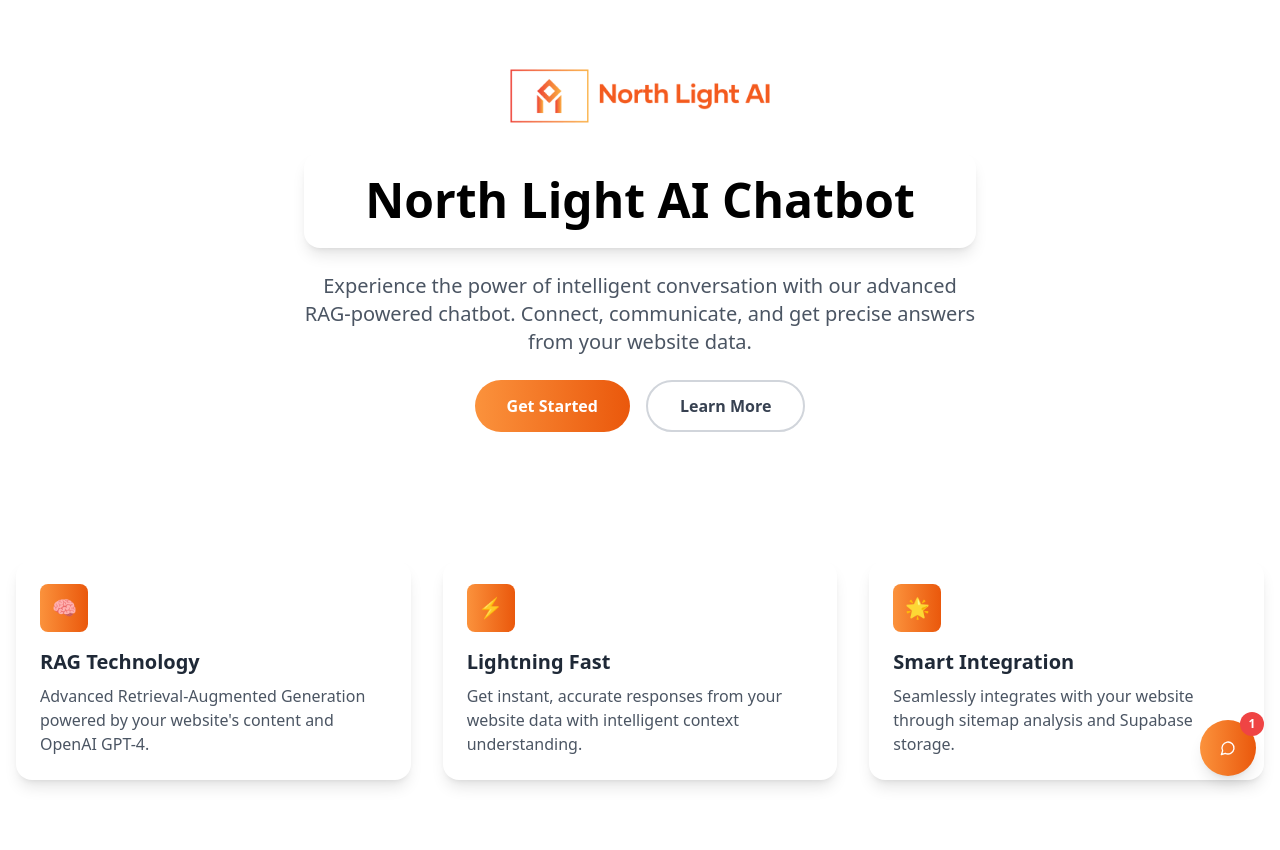
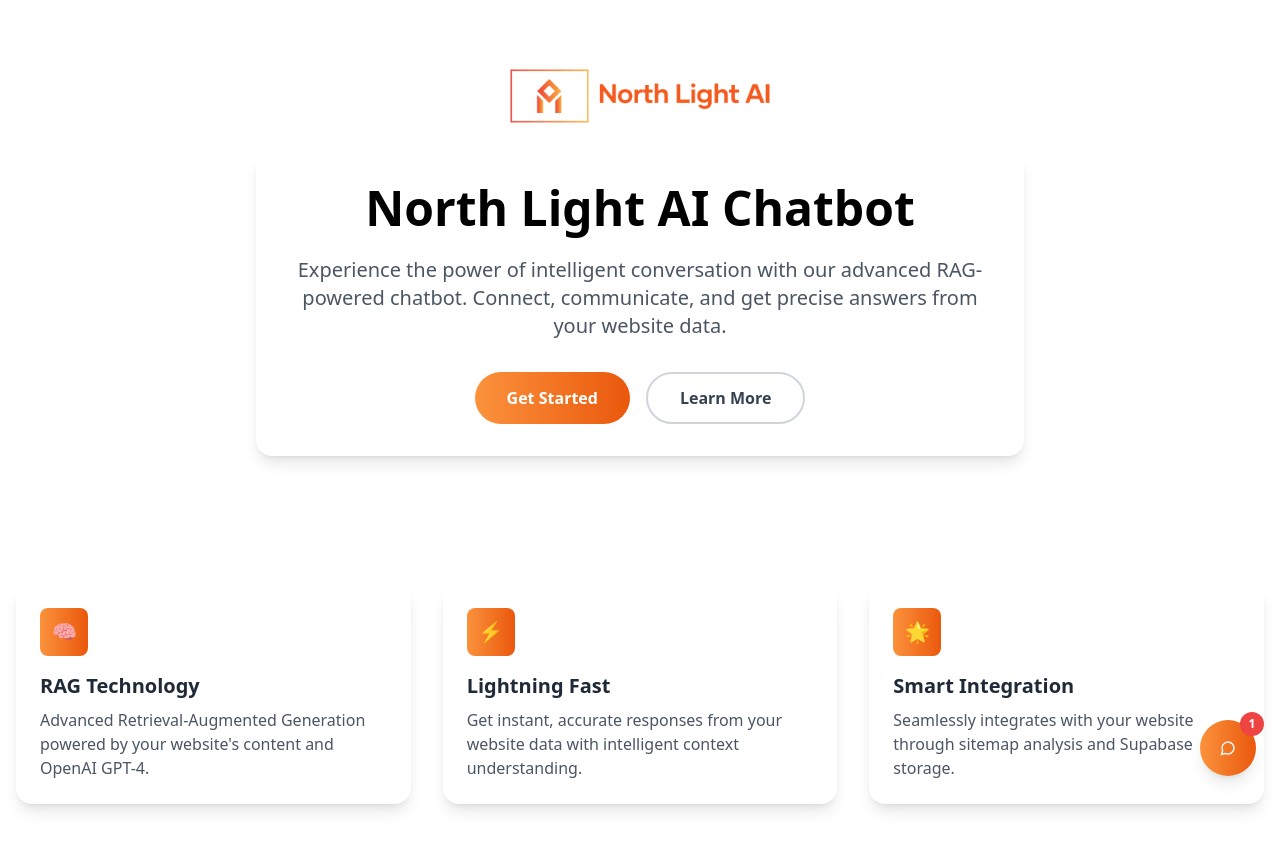
Before and after one commit to Northlight-ai/sparky-north-whispers, a React (Vite) app: page / in a window 1280 px wide. Shown: the top 850 px of the page. Built offline with nearby package versions, Linux system fonts and the light colour scheme.

Commit message:
Refactor: Include content in main page box
Include the title, description, and buttons within the styled box on the main page.

```diff
--- a/src/pages/Index.tsx
+++ b/src/pages/Index.tsx
@@ -1,3 +1,4 @@
+
 
 import ChatBubble from "@/components/ChatBubble";
 import { useNavigate } from "react-router-dom";
@@ -24,14 +25,12 @@ const Index = () => {
             className="h-16 w-auto mx-auto mb-4"
           />
 
-          {/* Title Box */}
-          <div className="bg-white rounded-2xl p-6 shadow-lg hover:shadow-xl transition-all duration-300 hover:scale-105 max-w-2xl mx-auto">
-            <h1 className="text-5xl font-bold text-black">
+          {/* Title Box with Content */}
+          <div className="bg-white rounded-2xl p-8 shadow-lg hover:shadow-xl transition-all duration-300 hover:scale-105 max-w-3xl mx-auto">
+            <h1 className="text-5xl font-bold text-black mb-6">
               North Light AI Chatbot
             </h1>
-          </div>
-
-          <p className="text-xl text-gray-600 max-w-2xl mx-auto">
+            <p className="text-xl text-gray-600 mb-8">
               Experience the power of intelligent conversation with our advanced RAG-powered chatbot.
               Connect, communicate, and get precise answers from your website data.
             </p>
@@ -48,6 +47,7 @@ const Index = () => {
               >
                 Learn More
               </button>
+            </div>
           </div>
         </div>
       </div>
```
Lines whose indentation alone changed are shown as unchanged.
